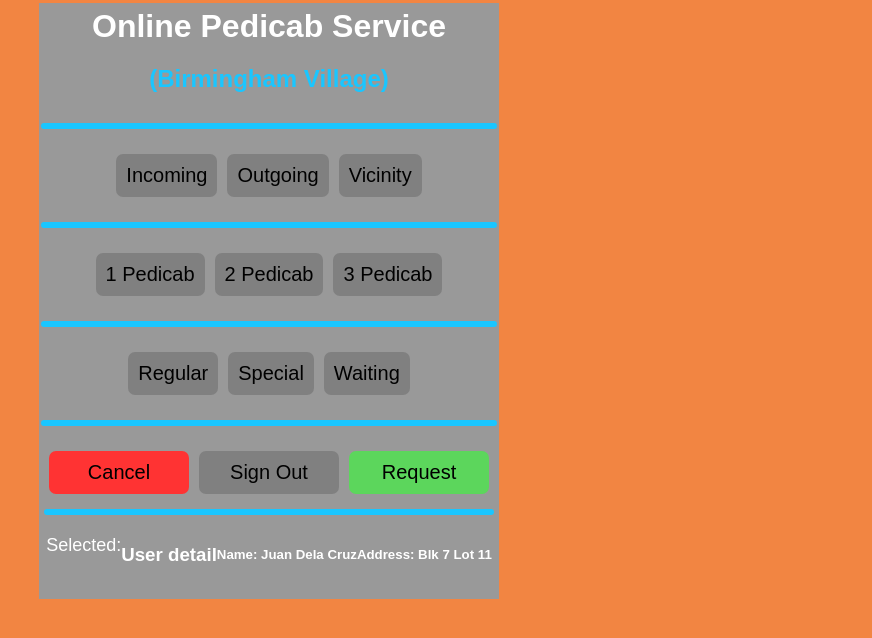
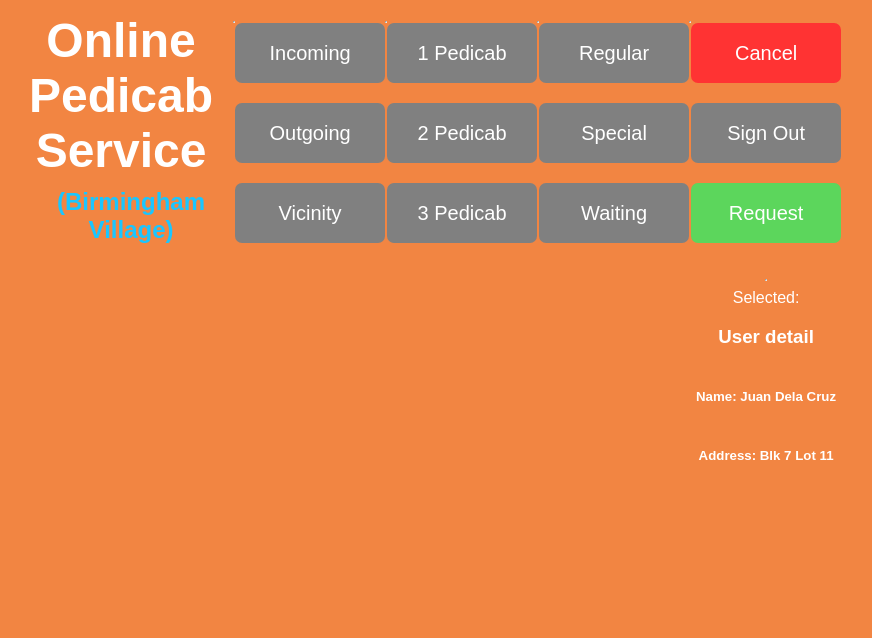
Before and after one commit to ismaelhitmany3n/Padyak, a PHP site: page / in a window 1280 px wide. Shown: the top 638 px of the page, without its empty margins (371-1243 px from the left). Run offline with PHP 8.4, Linux system fonts and the light colour scheme.

Commit message:
Update style.css

```diff
--- a/style.css
+++ b/style.css
@@ -1,38 +1,33 @@
-body {
+body{
     background-color: #f28542;
     color: white;
-  font-family: sans-serif;
+    font-family:sans-serif;
     margin: 0;
     padding: 0;
 }
 
+/* Mobile-first styles */
 .container {
-  background-color: #999;
-  padding: 5px;
-  margin: auto;
-  max-width: 1000px;
-  width: 90%;
     display: flex;
     flex-direction: column;
+    justify-content: center;
     align-items: center;
+    padding: 10px;
+    box-sizing: border-box;
 }
 
 .head {
     text-align: center;
 }
 
-h1 {
+h1{
+    font-size: 36px;
     margin: 0;
 }
 
-h2 {
+h2{
+    font-size: 24px;
     color: #1ac6ff;
-}
-
-hr {
-  border: 3px solid #1ac6ff;
-  border-radius: 4px;
-  width: 100%;
     margin: 10px 0;
 }
 
@@ -40,6 +35,7 @@ hr {
     display: flex;
     flex-wrap: wrap;
     justify-content: center;
+    align-items: center;
     margin: 10px 0;
 }
 
@@ -50,24 +46,17 @@ hr {
     padding: 10px;
     margin: 5px;
     cursor: pointer;
+    width: 100%;
+    max-width: 200px;
+    height: 60px;
+    display: inline-block;
     text-align: center;
     font-size: 20px;
-  flex: 1;
-}
-
-.button-group button.active {
-  background-color: #ff751a;
-  color: #fff;
+    color: white;
 }
 
 .button-group button:hover {
     background-color: #262626;
-  color: white;
-}
-
-label {
-  font-size: 18px;
-  margin: 10px 0;
 }
 
 #cancel {
@@ -86,9 +75,48 @@ label {
     background-color: green;
 }
 
-@media only screen and (max-width: 600px) {
+.selected-label {
+    font-size: 18px;
+    margin-top: 20px;
+}
+
+/* Media queries */
+@media screen and (min-width: 768px) {
+    /* Styles for medium screens */
+    .container {
+        flex-direction: row;
+        justify-content: space-between;
+        align-items: flex-start;
+        max-width: 960px;
+        margin: 0 auto;
+    }
+
+    h1{
+        font-size: 48px;
+        margin-right: 20px;
+    }
+
+    .button-group {
+        flex-direction: column;
+        justify-content: flex-start;
+        align-items: center;
+        margin: 0;
+    }
+
     .button-group button {
-    padding: 5px;
-    font-size: 16px;
+        margin: 10px 0;
+        max-width: none;
+        width: 150px;
+    }
+
+    .selected-label {
+        margin-top: 0;
     }
 }
+
+@media screen and (min-width: 1200px) {
+    /* Styles for large screens */
+    .container {
+        max-width: 1200px;
+    }
+}
```
Lines whose indentation alone changed are shown as unchanged.
